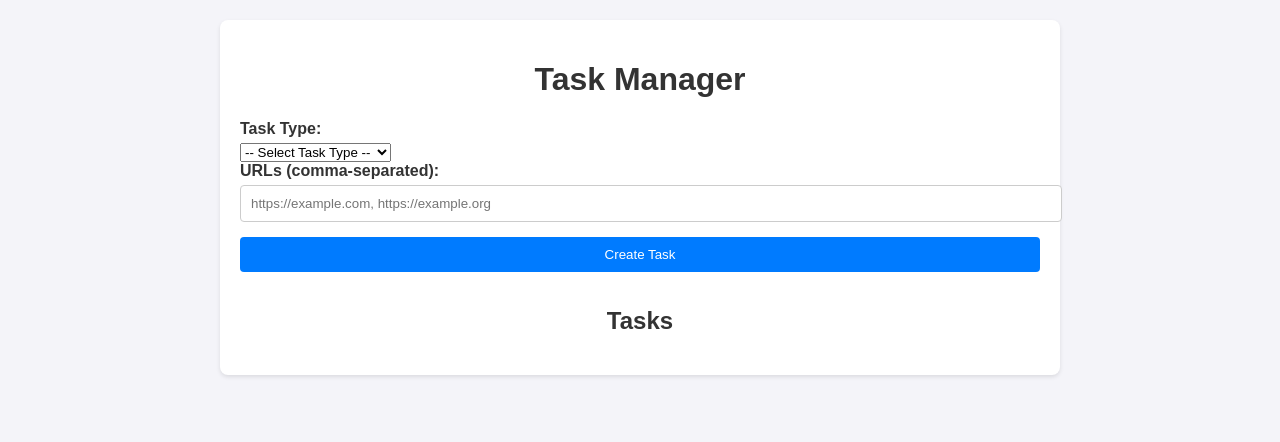
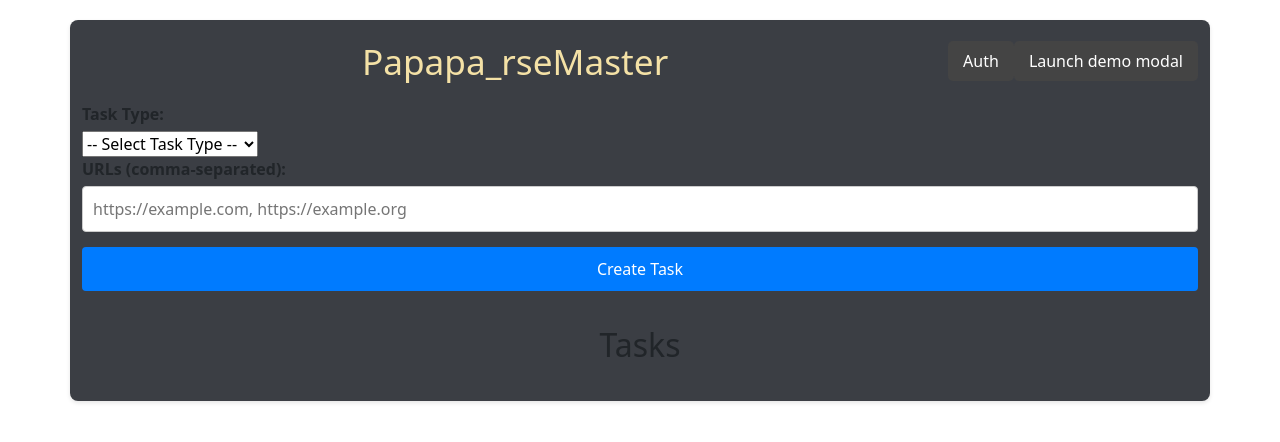
Before and after one commit to bitterteddy/papapa_rseMaster, a Flask app: page / in a window 1280 px wide. Shown: the top 442 px of the page. Run offline with Flask 3, Linux system fonts and the light colour scheme.

Commit message:
Небольшая правка внешки

```diff
--- a/papaparse_dir/css/styles.css
+++ b/papaparse_dir/css/styles.css
@@ -1,22 +1,203 @@
 body {
     font-family: Arial, sans-serif;
-    background-color: #f4f4f9;
-    color: #333;
+    background-color: #2d2f33;
+    color: #fff;
     margin: 0;
     padding: 20px;
 }
 
 .container {
-    max-width: 800px;
-    margin: 0 auto;
+    margin: 20 auto;
     padding: 20px;
-    background: #fff;
+    background: #3b3e44;
     box-shadow: 0 2px 4px rgba(0, 0, 0, 0.1);
     border-radius: 8px;
+    position: relative;
+}
+
+header {
+    display: flex;
+    justify-content: space-between;
+    align-items: center;
+    margin-bottom: 20px;
+}
+
+header h1 {
+    font-size: 2.2rem;
+    color: #f4e1a6;
+    margin: 0;
+    text-align: center;
+    flex-grow: 1;
 }
 
 h1, h2 {
     text-align: center;
+}
+
+.auth-button {
+    margin-left: auto;
+    padding: 8px 15px;
+    border: none;
+    border-radius: 5px;
+    background-color: #444;
+    color: white;
+    cursor: pointer;
+}
+
+.auth-button:hover {
+    background-color: #555;
+}
+
+h2 {
+    margin-top: 30px;
+    font-size: 1.6rem;
+}
+
+ul#tasks-list {
+    list-style: none;
+    padding: 0;
+}
+
+ul#tasks-list li {
+    display: flex;
+    justify-content: space-between;
+    align-items: center;
+    padding: 15px;
+    border: 1px solid #555;
+    border-radius: 5px;
+    margin-bottom: 10px;
+    background-color: #4b4f56;
+}
+
+ul#tasks-list li .task-actions button {
+    margin-left: 5px;
+    padding: 5px 10px;
+    border: none;
+    border-radius: 5px;
+    cursor: pointer;
+}
+
+ul#tasks-list li .task-actions button.start {
+    background-color: #28a745;
+    color: white;
+}
+
+ul#tasks-list li .task-actions button.stop {
+    background-color: #ffc107;
+    color: white;
+}
+
+ul#tasks-list li .task-actions button.view {
+    background-color: #17a2b8;
+    color: white;
+}
+
+ul#tasks-list li .task-actions button:hover {
+    opacity: 0.8;
+}
+
+button#add-task {
+    position: absolute;
+    right: 20px;
+    width: 50px;
+    height: 50px;
+    border-radius: 50%;
+    background-color: #ff4757;
+    color: white;
+    border: none;
+    font-size: 1.2rem;
+    cursor: pointer;
+    box-shadow: 0 4px 10px rgba(0, 0, 0, 0.3);
+}
+
+button#add-task:hover {
+    background-color: #e84141;
+}
+
+.modal {
+    display: none;
+    position: fixed;
+    top: 0;
+    left: 0;
+    width: 100%;
+    height: 100%;
+    background: rgba(0, 0, 0, 0.7);
+    justify-content: center;
+    align-items: center;
+}
+
+.modal-content {
+    background: #3b3e44;
+    padding: 20px;
+    border-radius: 8px;
+    width: 90%;
+    max-width: 600px;
+    box-shadow: 0 4px 10px rgba(0, 0, 0, 0.5);
+}
+
+.modal-header {
+    display: flex;
+    justify-content: space-between;
+    align-items: center;
+}
+
+.modal-header h3 {
+    margin: 0;
+}
+
+.close-modal {
+    background: none;
+    border: none;
+    font-size: 1.5rem;
+    color: #e0e0e0;
+    cursor: pointer;
+}
+
+.close-modal:hover {
+    color: #ff4757;
+}
+
+.auth-modal {
+    display: none;
+    position: fixed;
+    top: 0;
+    left: 0;
+    width: 100%;
+    height: 100%;
+    background: rgba(0, 0, 0, 0.7);
+    justify-content: center;
+    align-items: center;
+}
+
+.auth-modal-content {
+    background: #3b3e44;
+    padding: 20px;
+    border-radius: 8px;
+    width: 90%;
+    max-width: 400px;
+    box-shadow: 0 4px 10px rgba(0, 0, 0, 0.5);
+}
+
+.auth-modal-header {
+    display: flex;
+    justify-content: space-between;
+    align-items: center;
+}
+
+.auth-modal-header h3 {
+    margin: 0;
+}
+
+.auth-close-modal {
+    background: none;
+    border: none;
+    font-size: 1.5rem;
+    color: #e0e0e0;
+    cursor: pointer;
+}
+
+.auth-close-modal:hover {
+    color: #ff4757;
 }
 
 form {
--- a/papaparse_dir/templates/index.html
+++ b/papaparse_dir/templates/index.html
@@ -5,10 +5,34 @@
     <meta name="viewport" content="width=device-width, initial-scale=1.0">
     <title>Task Manager</title>
     <link rel="stylesheet" href="/papaparse_dir/css/styles.css">
+    <link href="https://cdn.jsdelivr.net/npm/bootstrap@5.3.3/dist/css/bootstrap.min.css" rel="stylesheet" integrity="sha384-QWTKZyjpPEjISv5WaRU9OFeRpok6YctnYmDr5pNlyT2bRjXh0JMhjY6hW+ALEwIH" crossorigin="anonymous">
 </head>
 <body>
     <div class="container">
-        <h1>Task Manager</h1>
+        <header>
+            <h1>Papapa_rseMaster</h1>
+            <button class="auth-button" onclick="openAuthModal()">Auth</button>
+            <button type="button" class="auth-button" data-bs-toggle="modal" data-bs-target="#exampleModal">
+                Launch demo modal
+            </button>
+            <div class="modal fade" id="exampleModal" tabindex="-1" aria-labelledby="exampleModalLabel" aria-hidden="true">
+                <div class="modal-dialog">
+                    <div class="modal-content">
+                    <div class="modal-header">
+                        <h1 class="modal-title fs-5" id="exampleModalLabel">Modal title</h1>
+                        <button type="button" class="btn-close" data-bs-dismiss="modal" aria-label="Close"></button>
+                    </div>
+                    <div class="modal-body">
+                        ...
+                    </div>
+                    <div class="modal-footer">
+                        <button type="button" class="btn btn-secondary" data-bs-dismiss="modal">Close</button>
+                        <button type="button" class="btn btn-primary">Save changes</button>
+                    </div>
+                    </div>
+                </div>
+            </div>
+        </header>
 
         <form id="task-form">
             <label for="task-type">Task Type:</label>
@@ -79,5 +103,6 @@
     </div>
 
     <script src="/papaparse_dir/js/scripts.js"></script>
+    <link href="https://cdn.jsdelivr.net/npm/bootstrap@5.3.3/dist/css/bootstrap.min.css" rel="stylesheet" integrity="sha384-QWTKZyjpPEjISv5WaRU9OFeRpok6YctnYmDr5pNlyT2bRjXh0JMhjY6hW+ALEwIH" crossorigin="anonymous">
 </body>
 </html>
```
